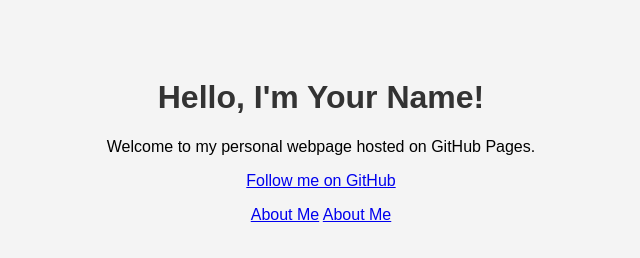
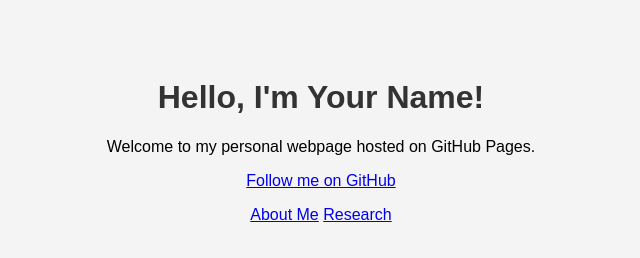
Before and after one commit to bmuuu98/bmuuu98.github.io, a plain HTML site: page index.html in a window 1280 px wide. Shown: the full height of the page, 319-959 px from the left. Drawn offline with Linux system fonts and the light colour scheme.

Commit message:
Fix link text for Research page in index.html

```diff
--- a/index.html
+++ b/index.html
@@ -15,5 +15,5 @@
   <p><a href="https://github.com/username">Follow me on GitHub</a></p>
 </body>
   <a href="about.html">About Me</a>
-  <a href="Research.html">About Me</a>
+  <a href="Research.html">Research</a>
 </html>
```
